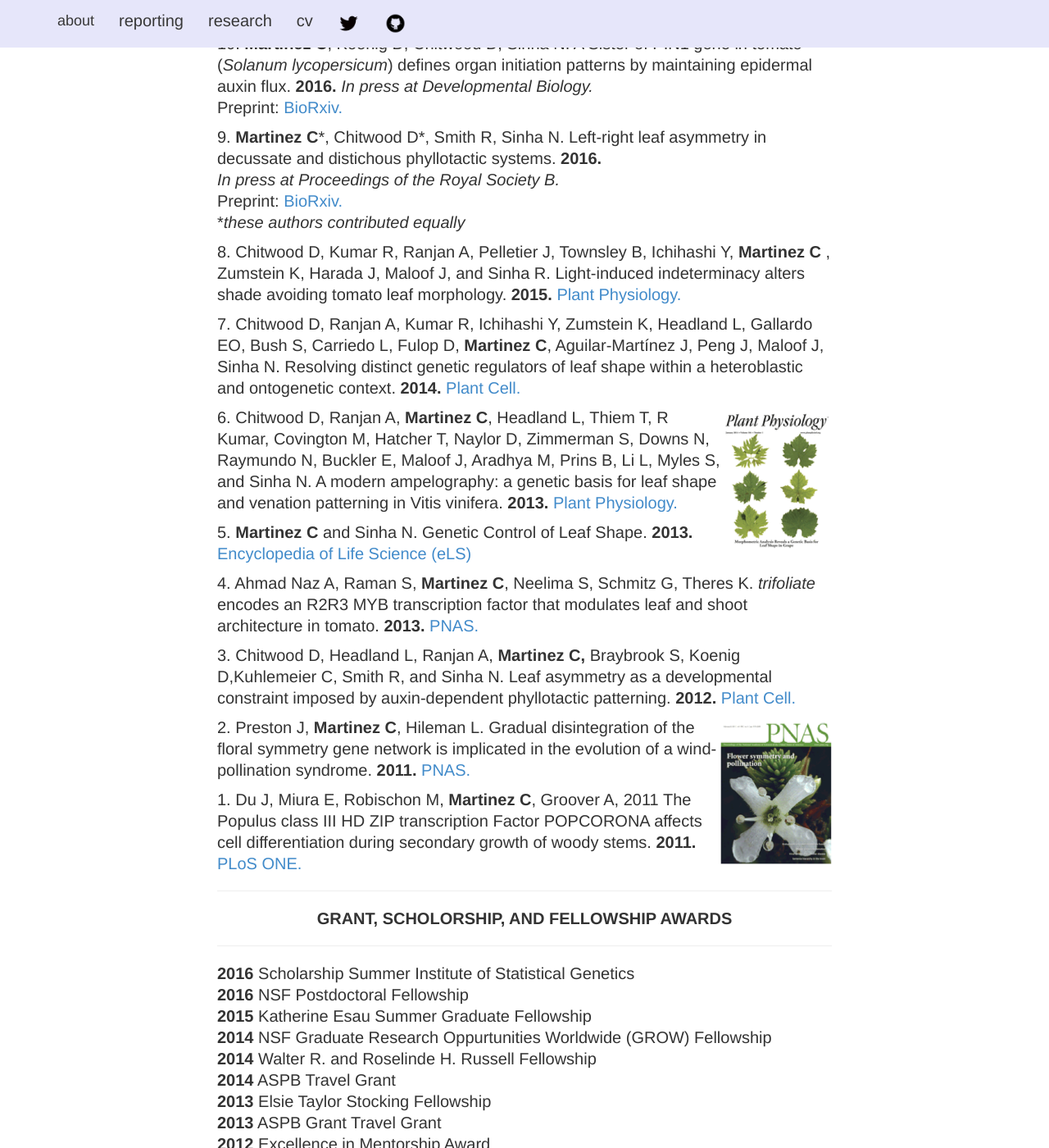
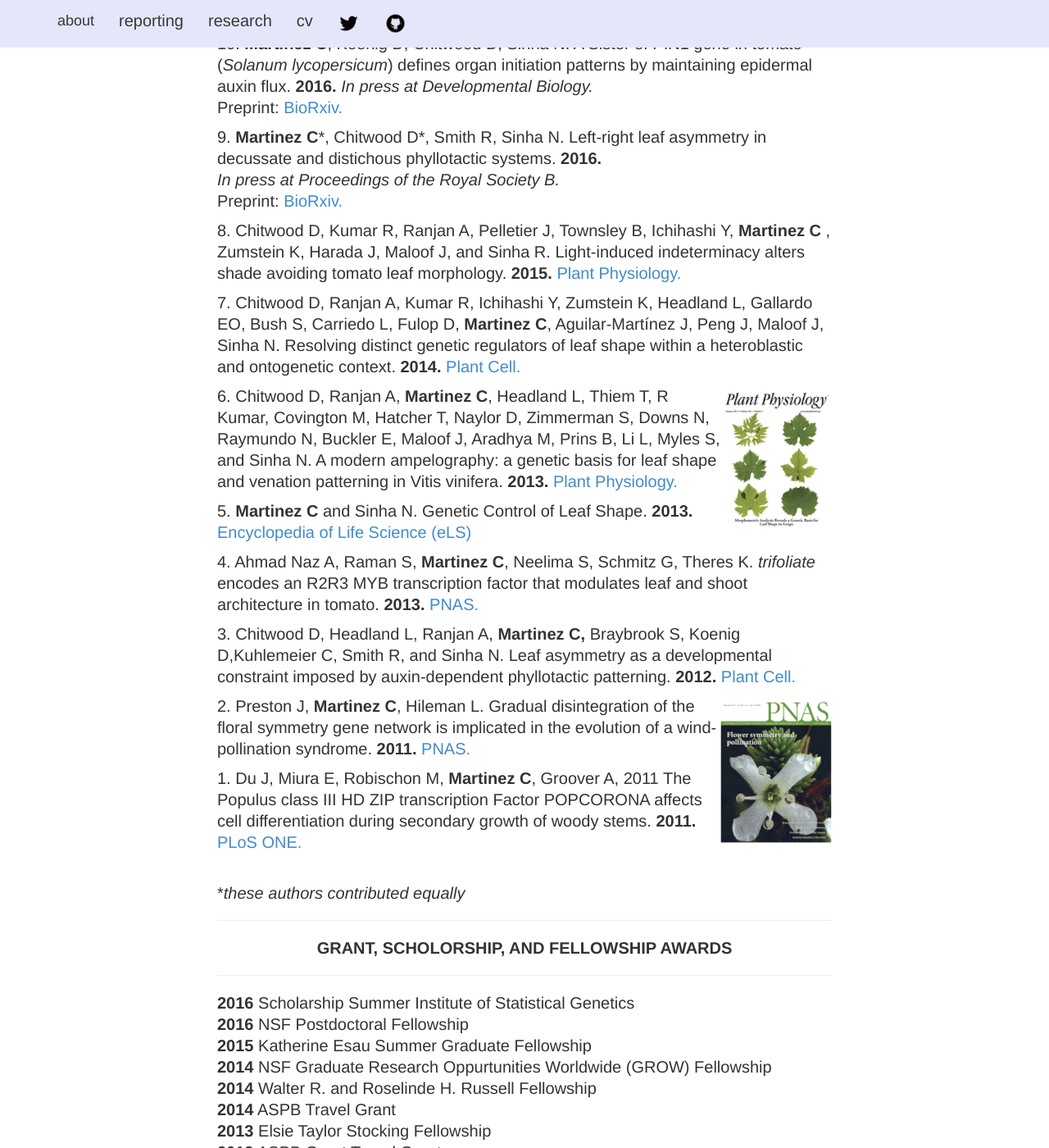
Before and after one commit to iamciera/creports, a Jekyll site: the page built from cv/index.html, in a window 1280 px wide and 1400 px high, scrolled down 981 px. Shown: the whole window at 82% size. Built offline with Jekyll 4.4.1, drawn with Linux system fonts in a browser that asks for light colours; nearby versions of some CDN libraries; some of the changed lines change nothing that is shown.

Commit message:
updated cv

```diff
--- a/cv/index.html
+++ b/cv/index.html
@@ -51,7 +51,7 @@ layout: default
 
 				<p>10. <strong>Martinez C</strong>, Koenig D, Chitwood D, Sinha N. A Sister of PIN1 gene in tomato (<i>Solanum lycopersicum</i>) defines organ initiation patterns by maintaining epidermal auxin flux. <b>2016.</b> <i> In press at Developmental Biology.</i> <br />Preprint:<a href="http://biorxiv.org/content/early/2016/03/02/042150"> BioRxiv.</a></p>
 
-				<p>9. <strong>Martinez C</strong>*, Chitwood D*, Smith R, Sinha N. Left-right leaf asymmetry in decussate and distichous phyllotactic systems. <b>2016.</b> <br /><i>In press at Proceedings of the Royal Society B. </i><br />Preprint:<a href="http://biorxiv.org/content/early/2016/03/15/043869">  BioRxiv.</a> <br />*<i>these authors contributed equally</i></p>
+				<p>9. <strong>Martinez C</strong>*, Chitwood D*, Smith R, Sinha N. Left-right leaf asymmetry in decussate and distichous phyllotactic systems. <b>2016.</b> <br /><i>In press at Proceedings of the Royal Society B. </i><br />Preprint:<a href="http://biorxiv.org/content/early/2016/03/15/043869">  BioRxiv.</a>
 
 				<p>8. Chitwood D, Kumar R, Ranjan A, Pelletier J, Townsley B, Ichihashi Y, <strong> Martinez C </strong>, Zumstein K, Harada J, Maloof J, and Sinha R. Light-induced indeterminacy alters shade avoiding tomato leaf morphology. <b>2015.</b> <a href="http://www.plantphysiol.org/content/early/2015/09/17/pp.15.01229.full.pdf"> Plant Physiology.</a></p>
 
@@ -70,6 +70,7 @@ layout: default
 				<p>2.  Preston J, <strong>Martinez C</strong>, Hileman L. Gradual disintegration of the floral symmetry gene network is implicated in the evolution of a wind-pollination syndrome. <strong>2011. </strong><a href="http://www.pnas.org/content/108/6/2343.short">  PNAS.</a></p>
 
 				<p>1.  Du J, Miura E, Robischon M, <strong>Martinez C</strong>, Groover A, 2011 The Populus class III HD ZIP transcription Factor POPCORONA affects cell differentiation during secondary growth of woody stems.<strong> 2011.</strong><a href="http://www.plosone.org/article/info%3Adoi%2F10.1371%2Fjournal.pone.0017458"> PLoS ONE. </a></p>
+				<br />*<i>these authors contributed equally</i></p>
 				<hr />
 				<center><strong>GRANT, SCHOLORSHIP, AND FELLOWSHIP AWARDS</strong></center>
 				<hr />
```
